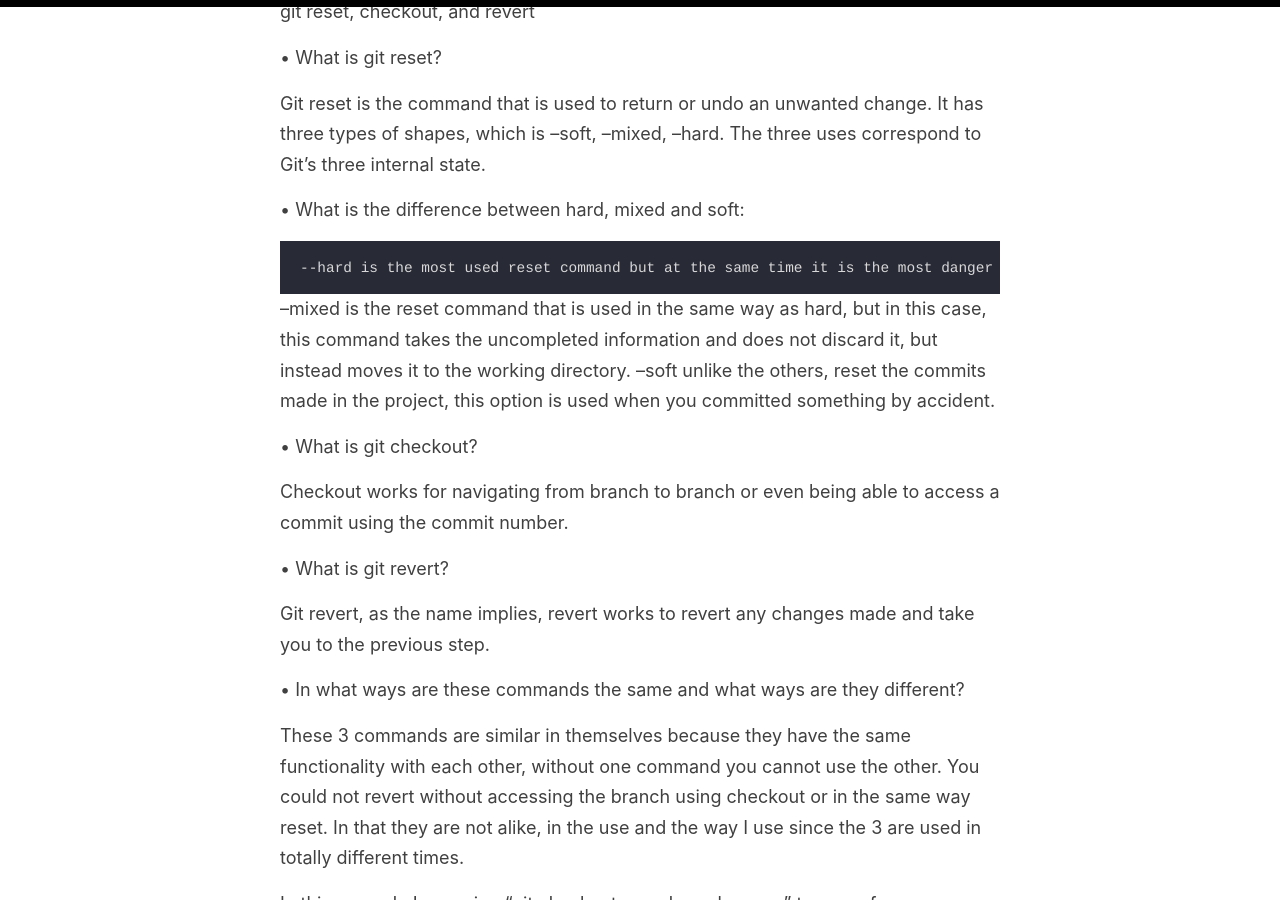
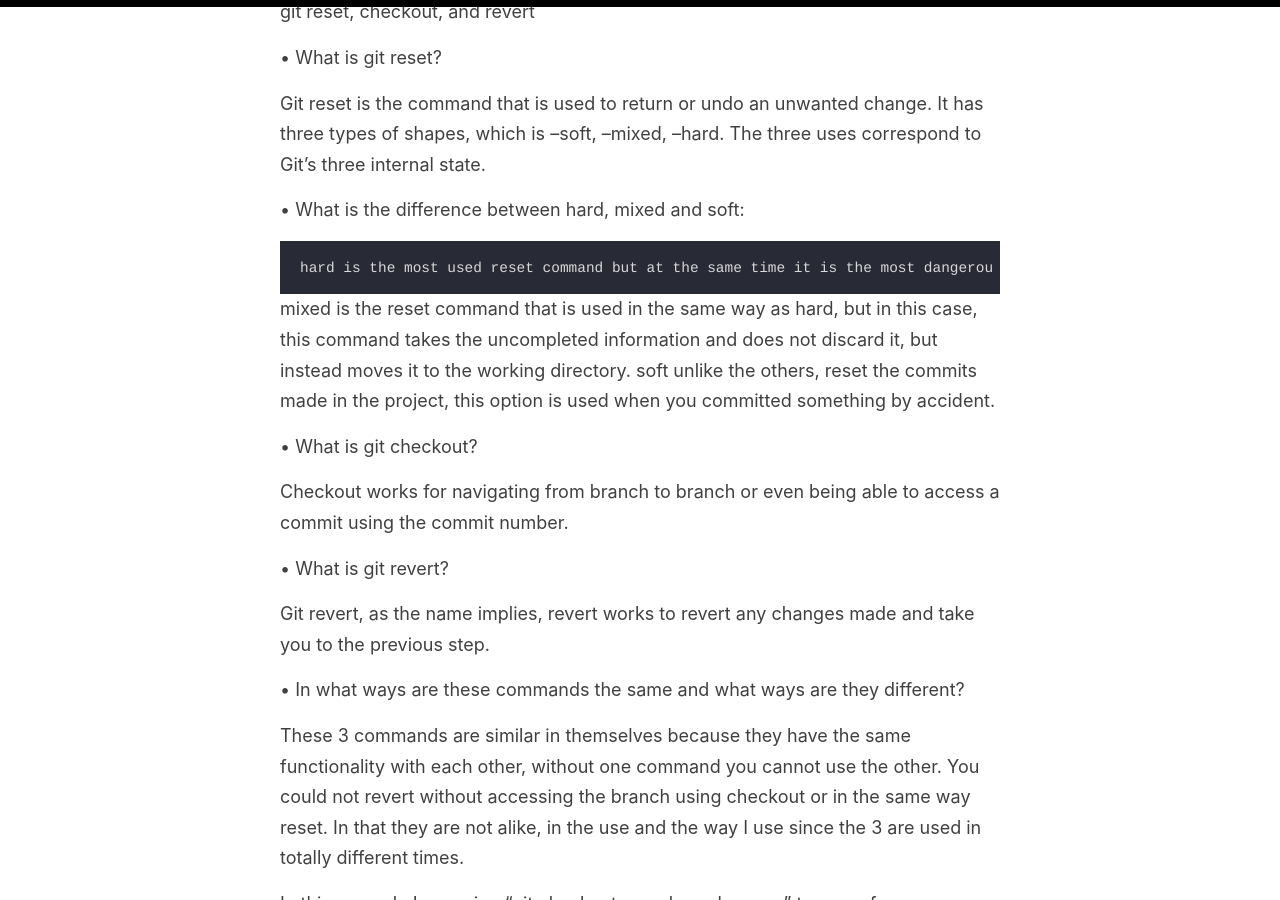
Before and after one commit to RaulMandujano/RaulPage, a Jekyll site: the page built from _posts/2021-01-29-advancedgit.md, in a window 1280 px wide and 900 px high, scrolled down 2863 px. Built offline with Jekyll 4.4.1, drawn with Linux system fonts in a browser that asks for light colours; grey boxes are pictures that could not be loaded.

```diff
--- a/_posts/2021-01-29-advancedgit.md
+++ b/_posts/2021-01-29-advancedgit.md
@@ -47,11 +47,11 @@ Git reset is the command that is used to return or undo an unwanted change. It h
 
 •	What is the difference between hard, mixed and soft:
 
-    --hard is the most used reset command but at the same time it is the most dangerous when working on projects, since it deletes the previous information at the time of undo and could cause loss of information.
+    hard is the most used reset command but at the same time it is the most dangerous when working on projects, since it deletes the previous information at the time of undo and could cause loss of information.
 
-  	--mixed is the reset command that is used in the same way as hard, but in this case, this command takes the uncompleted information and does not discard it, but instead moves it to the working directory.
+  	mixed is the reset command that is used in the same way as hard, but in this case, this command takes the uncompleted information and does not discard it, but instead moves it to the working directory.
 
-  	--soft unlike the others, reset the commits made in the project, this option is used when you committed something by accident.
+  	soft unlike the others, reset the commits made in the project, this option is used when you committed something by accident.
 
 •	What is git checkout?
 
```
